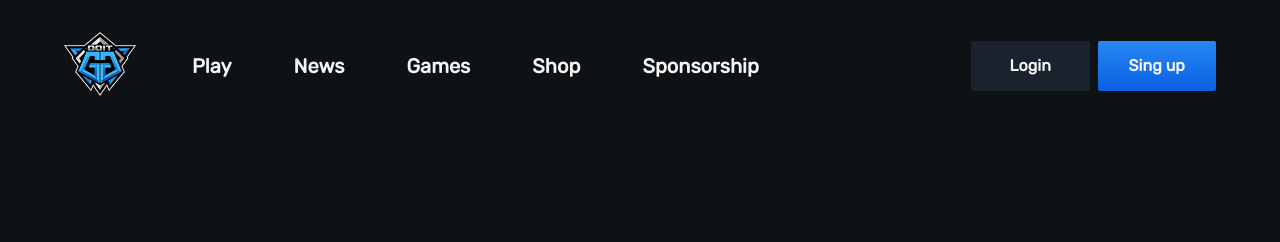
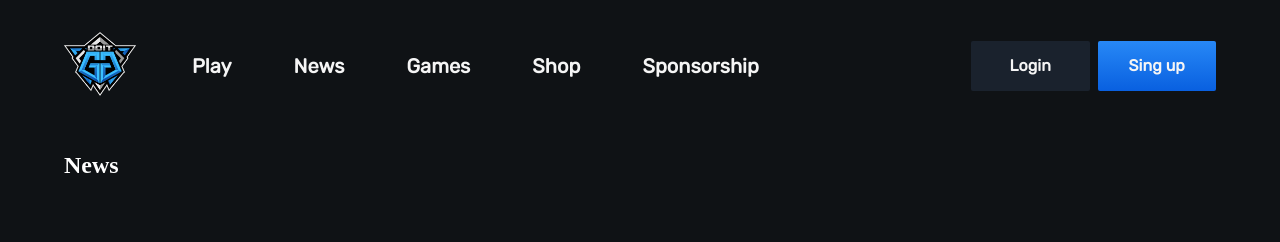
Before and after one commit to sergiymatsiuk/DOIT, a Nuxt app: page /news in a window 1280 px wide. Shown: the top 242 px of the page. Built offline with nearby package versions, Linux system fonts and the light colour scheme.

Commit message:
create News

```diff
--- a/components/Navbar.vue
+++ b/components/Navbar.vue
@@ -23,7 +23,7 @@
           </nuxt-link>
           <nuxt-link
             class="header__item"
-            to="/">
+            to="/news">
             News
           </nuxt-link>
           <nuxt-link
--- /dev/null
+++ b/pages/news.vue
@@ -0,0 +1,3 @@
+<template>
+  <h2>News</h2>
+</template>
```
